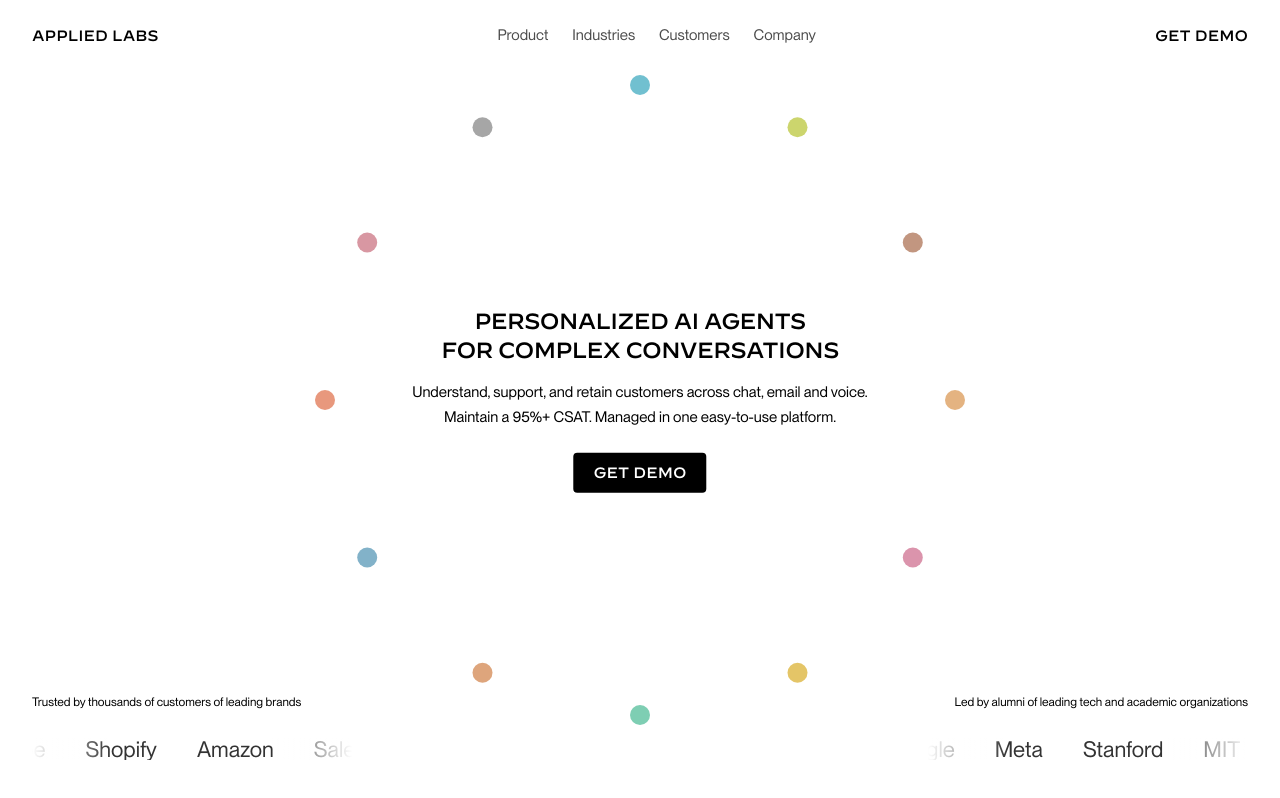
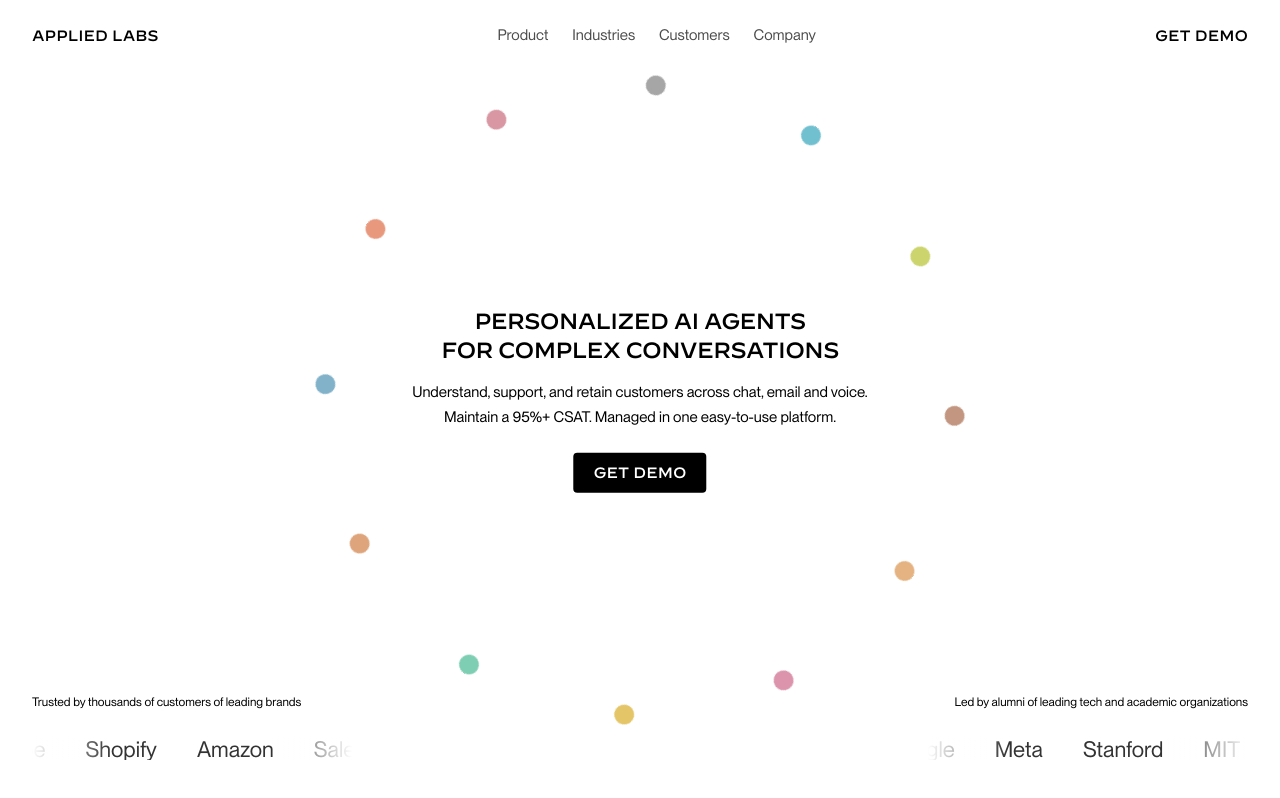
Before and after one commit to BRRRANDO/Applied-Labs-Hero, a Next.js app: page / in a window 1280 px wide. Built offline with nearby package versions, Linux system fonts and the light colour scheme.

Commit message:
fix: restore spinning animation in spinning-dots component
Combine rotation and parallax transforms to maintain continuous spin.

#VERCEL_SKIP

Co-authored-by: null <67387050+BRRRANDO@users.noreply.github.com>

```diff
--- a/components/spinning-dots.tsx
+++ b/components/spinning-dots.tsx
@@ -273,11 +273,15 @@ export function SpinningDots() {
       </div>
 
       <div
+        style={{
+          transform: `translate(${parallaxOffset.x}px, ${parallaxOffset.y}px)`,
+          transition: "transform 0.3s ease-out",
+        }}
+      >
+        <div
           className={`relative w-[650px] h-[650px] ${hoveredIndex !== null ? "animate-spin-stopped" : "animate-spin-normal"}`}
           style={{
             transformOrigin: "50% 50%",
-          transform: `translate(${parallaxOffset.x}px, ${parallaxOffset.y}px)`,
-          transition: "transform 0.3s ease-out",
           }}
         >
           {dots.map((dot, index) => (
@@ -296,6 +300,8 @@ export function SpinningDots() {
             />
           ))}
         </div>
+      </div>
+
       {showImage && currentImageIndex !== null && (
         <div
           className="fixed pointer-events-none z-20"
```
Lines whose indentation alone changed are shown as unchanged.
